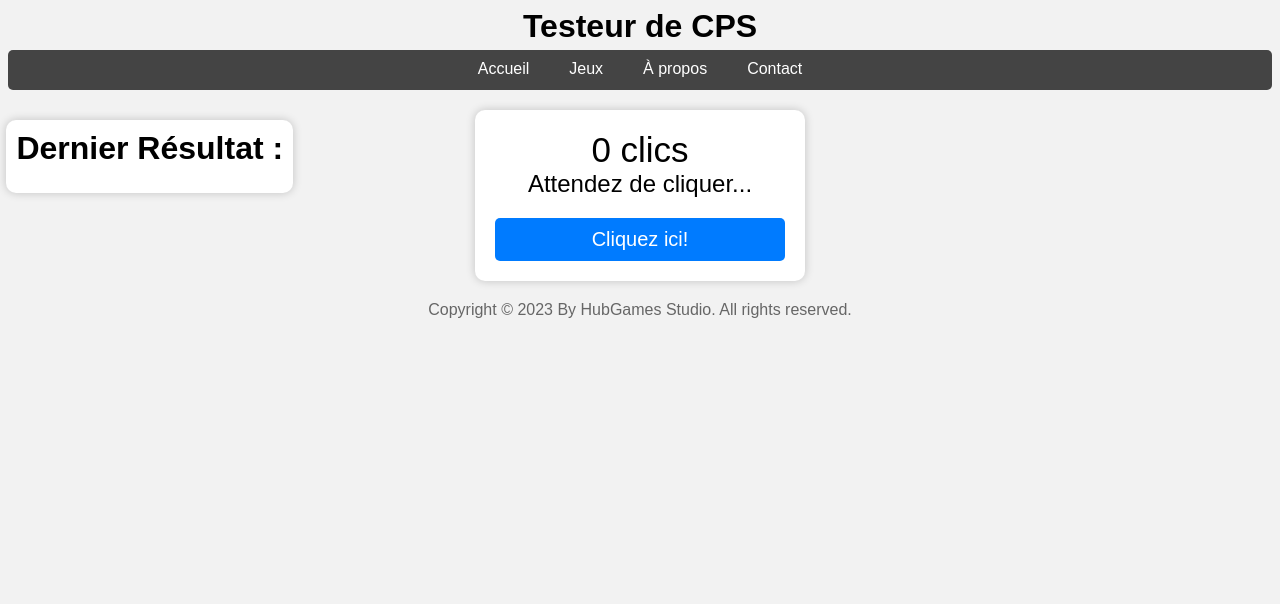
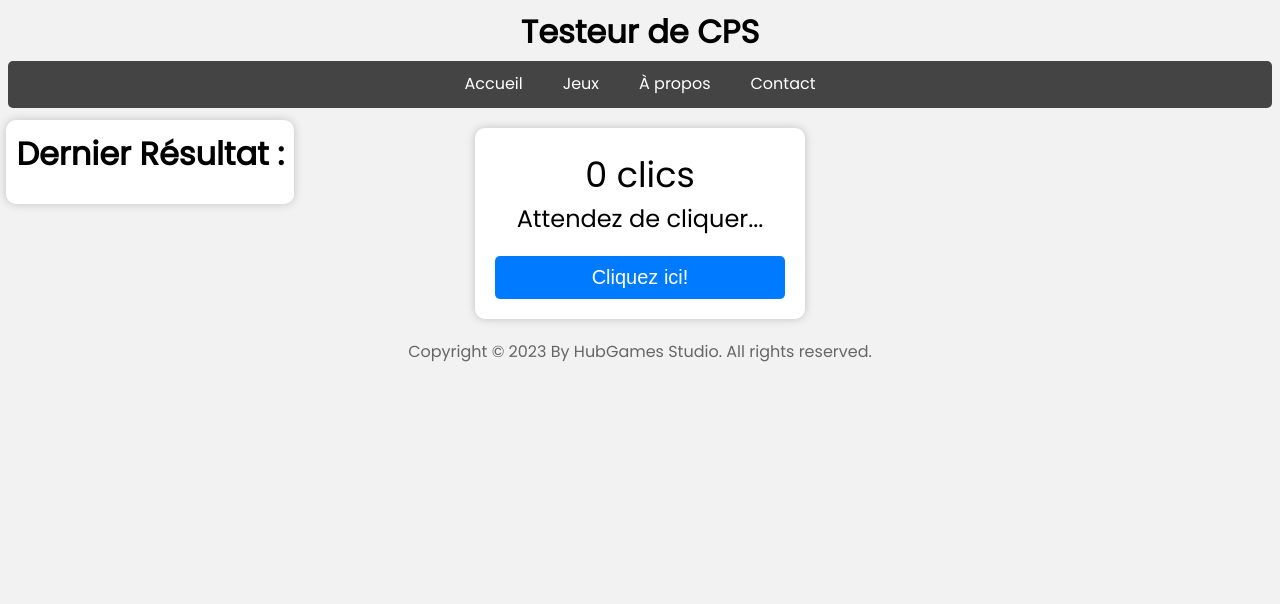
Before and after one commit to TheHubGames/hub_games, a PHP site: page /CPS/index.html in a window 1280 px wide. Shown: the top 604 px of the page. Run offline with PHP 8.4, Linux system fonts and the light colour scheme.

Commit message:
🎨 Switch to Popins Font

```diff
--- a/style.css
+++ b/style.css
@@ -1,7 +1,7 @@
 @import url('https://fonts.googleapis.com/css2?family=Poppins&display=swap');
 
 body {
-    font-family: Arial, sans-serif;
+    font-family: 'Poppins', sans-serif;
     text-align: center;
     background-color: #f2f2f2;
     /* margin: 0; */
```
